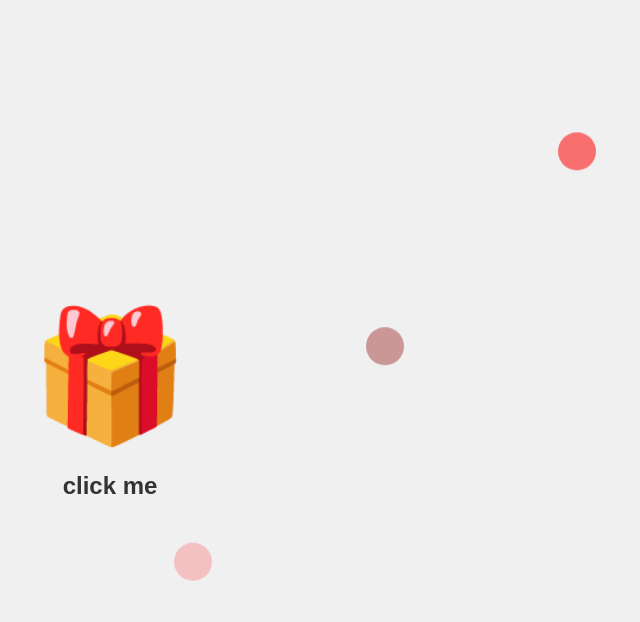
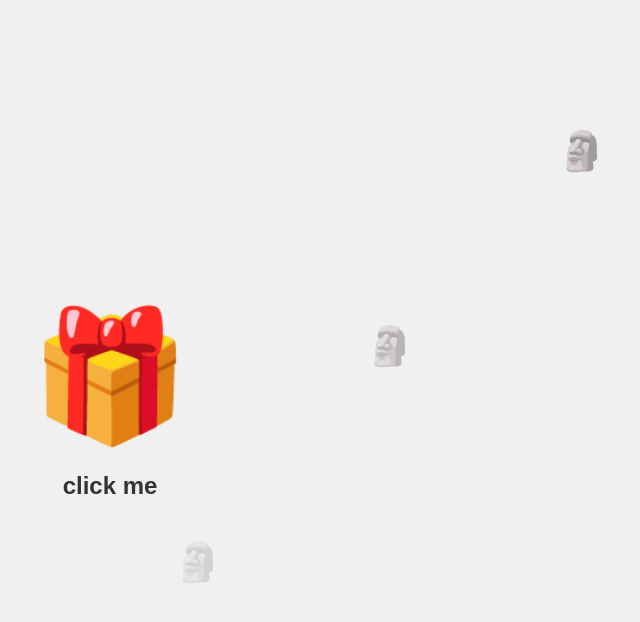
Before and after one commit to juan-tuandali/HBD, a plain HTML site: page index.html in a window 1280 px wide. Shown: the whole page, without its empty margins (530-1170 px from the left). Drawn offline with Linux system fonts and the light colour scheme.

Commit message:
Update index.html

```diff
--- a/index.html
+++ b/index.html
@@ -71,34 +71,23 @@
             transition: opacity 1s ease-out;
         }
 
-        /* Confetti Styles */
-        .confetti {
+        /* Emot Batu Styles */
+        .rock {
+            font-size: 3vw; /* Make the rock relative to the viewport width */
             position: absolute;
-            width: 3vw;
-            height: 3vw;
-            background-color: red;
-            border-radius: 50%;
-            animation: confettiFall 4s infinite ease-in;
+            animation: rockFall 4s infinite ease-in; /* Apply animation */
         }
 
-        @keyframes confettiFall {
+        @keyframes rockFall {
             0% {
-                transform: translateY(-100vh); /* Start from top of the screen */
+                transform: translateY(-100vh); /* Start from the top */
                 opacity: 1;
             }
 
             100% {
-                transform: translateY(50vh); /* Fall only halfway down */
+                transform: translateY(50vh); /* Stop at the middle of the screen */
                 opacity: 0;
             }
-        }
-
-        .confetti:nth-child(odd) {
-            background-color: red;
-        }
-
-        .confetti:nth-child(even) {
-            background-color: darkred;
         }
 
         /* Adjust the vertical spacing between Zonk and HBD message */
@@ -124,13 +113,13 @@
     <!-- Zonk Message (Initially Hidden) -->
     <div id="zonkMessage">🗿🗿🗿🗿🗿</div>
 
-    <!-- Confetti Elements: These will stay fixed at the top and fall down -->
-    <div class="confetti" style="left: 10%; animation-delay: 0s;"></div>
-    <div class="confetti" style="left: 25%; animation-delay: 0.5s;"></div>
-    <div class="confetti" style="left: 40%; animation-delay: 1s;"></div>
-    <div class="confetti" style="left: 55%; animation-delay: 1.5s;"></div>
-    <div class="confetti" style="left: 70%; animation-delay: 2s;"></div>
-    <div class="confetti" style="left: 85%; animation-delay: 2.5s;"></div>
+    <!-- Rock Elements: These will fall down like confetti -->
+    <div class="rock" style="left: 10%; animation-delay: 0s;">🗿</div>
+    <div class="rock" style="left: 25%; animation-delay: 0.5s;">🗿</div>
+    <div class="rock" style="left: 40%; animation-delay: 1s;">🗿</div>
+    <div class="rock" style="left: 55%; animation-delay: 1.5s;">🗿</div>
+    <div class="rock" style="left: 70%; animation-delay: 2s;">🗿</div>
+    <div class="rock" style="left: 85%; animation-delay: 2.5s;">🗿</div>
 
     <script>
 
```
